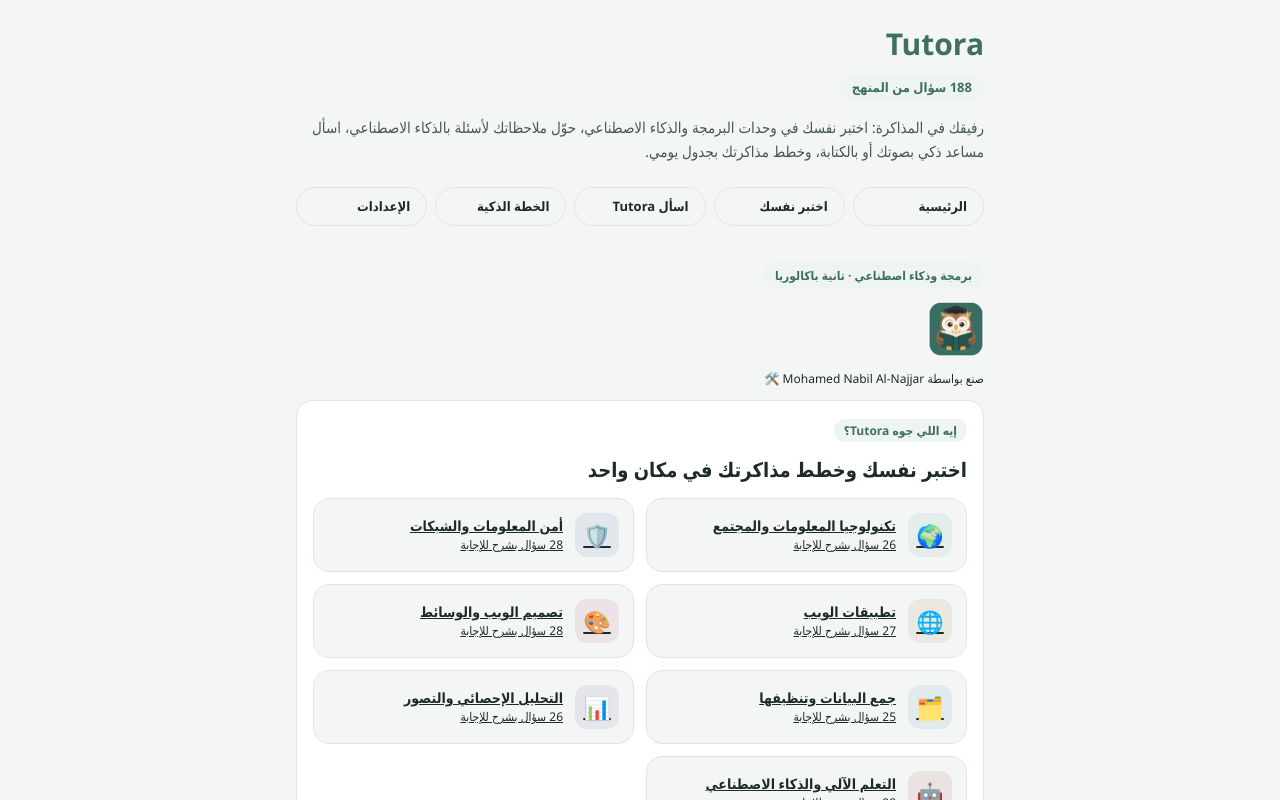
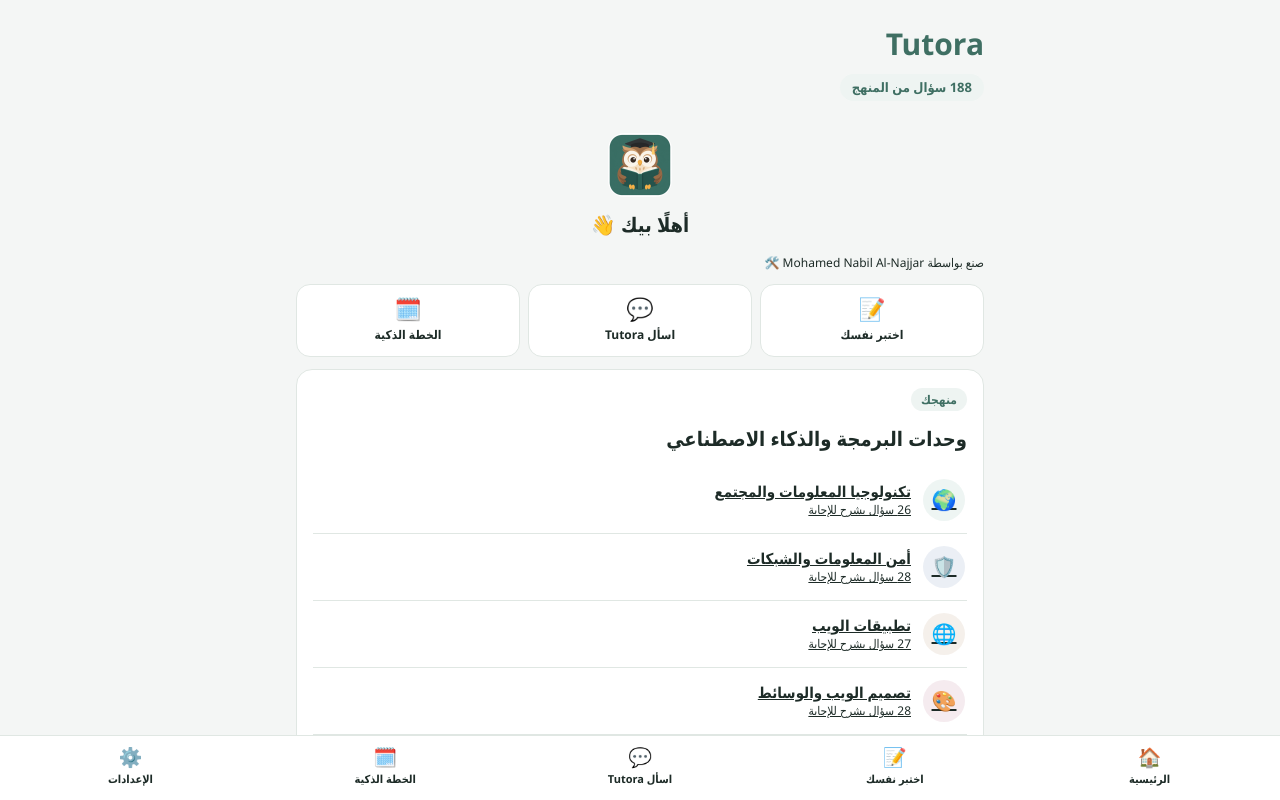
Before and after one commit to mohamednabil-alnajjar/tutora, a React (Vite) app: page / in a window 1280 px wide. Shown: the top 800 px of the page. Built offline with nearby package versions, Linux system fonts and the light colour scheme.

Commit message:
App-style redesign: bottom tab bar, icon shortcuts, clean home, roadmap in settings

```diff
--- a/public/sw.js
+++ b/public/sw.js
@@ -1,6 +1,6 @@
 /* ذاكرلي service worker: cache-first app shell; AI API calls always go to the network. */
 
-const CACHE = 'zakarely-v1';
+const CACHE = 'tutora-v6';
 const SHELL = ['./', './index.html', './manifest.webmanifest', './icon-192.png', './icon-512.png'];
 
 self.addEventListener('install', (event) => {
--- a/src/App.tsx
+++ b/src/App.tsx
@@ -5,7 +5,7 @@ import {
 } from './kit';
 import { units, totalQuestions } from './data/index';
 import type { Unit } from './data/types';
-import { askZekrly, createRecognizer, generateQuestions, playChime, speak, stopSpeaking, ttsSupported } from './ai';
+import { askZekrly, createRecognizer, generateQuestions, generateTopicQuestions, playChime, speak, stopSpeaking, ttsSupported } from './ai';
 import logoUrl from './photos/logo.png';
 
 /* ---------- shared helpers ---------- */
@@ -84,6 +84,8 @@ function streakLabel(n: number): string {
 
 /* ---------- home ---------- */
 
+export const ROADMAP_TEXT = "عندك بنك أسئلة متبني من منهجك (الوحدات السبع كاملة)، وتقدر تحوّل أي ملاحظات لأسئلة من صفحة \"اختبر نفسك\"، وتسأل مساعد ذكي من \"اسأل Tutora\". وجاي بعد كده: بنك أسئلة امتحانات من المدرسين، أدوات للمدرسين (مخططات دروس وامتحانات)، شغل أوفلاين كامل، تسجيل دخول سهل، تصوير أي شرح أو صفحة وتحويلها لأسئلة وملخص، تسجيل المحاضرة وتفريغها نص مع امتحان منها، وضع \"اشرحلي الدرس من الأول\" لو مش فاهم حاجة، مساعد يفهم صور وصوت وملفات، ملخصات صوتية، غرف مذاكرة لايف بتحدي بين الأصحاب، وترتيب أسبوعي بينكم، قسم إعدادات فيه وضع ليلي وتحكم في الصوت، وتوليد ملفات ومشاريع كاملة بالذكاء الاصطناعي زي الأدوات الاحترافية، قاموس إنجليزي-عربي يشتغل بدون نت، تلخيص المنهج ومراجعة شاملة للم لمّه كله، تدريب على أسئلة الوزارة، مدرس صوتي بيتكلم مصري، تصوير أي سؤال بالكاميرا وحله خطوة بخطوة، شخصية بتكبر مع تقدمك وبتتعمل من صورتك، محاكاة يوم الامتحان الحقيقي، فلاش كاردز من أي درس، باتل لايف مع أصحابك، شرح بالرسم على سبورة، توليد صور تعليمية، خزنة مشفرة لكلمات السر، ذاكرة كاملة ماتنساش أي تفصيلة، تقرير أسبوعي بتقدمك، صور إنجازات تشاركها، اختبار تحديد مستوى، نسخ احتياطي لبياناتك، تطبيق أندرويد حقيقي (APK) وعلى متجر بلاي، لوحة تحكم ليك انت تدير بيها التطبيق، نموذج دعم فني وشكاوى، صفحة سياسة خصوصية كاملة، إشعارات بتنبهك بالمذاكرة، واجهة بكل اللغات، وبحث في الويب عن أي حاجة — وأي ميزات جماعية هتبقى خصوصية أولًا: اسم مستعار اختياري، إمكانية مجموعات للبنات بس، ومفيش تواصل خاص غير بموافقة الطرفين.";
+
 function Home() {
     const [scores] = useScores();
     const [streakData] = useStreak();
@@ -91,11 +93,16 @@ function Home() {
     const attempted = units.filter(u => scores[u.id]).length;
     return <>
         <div className="zak-hero">
-            <span className="zak-hero-badge">برمجة وذكاء اصطناعي · تانية باكالوريا</span>
             <img src={logoUrl} alt="لوجو Tutora" className="zak-home-logo" />
+            <span className="zak-hero-hi">أهلًا بيك 👋</span>
             <span className="zak-maker">صنع بواسطة <bdi>Mohamed Nabil Al-Najjar</bdi> 🛠️</span>
             {streakN > 0 && <span className="zak-streak">🔥 سلسلة مذاكرتك: {streakLabel(streakN)} متتالية</span>}
-            <Group label="إيه اللي جوه Tutora؟" heading="اختبر نفسك وخطط مذاكرتك في مكان واحد">
+            <div className="zak-actions">
+                <Link to="/quiz" className="zak-action"><span className="zak-action-ic">📝</span><span>اختبر نفسك</span></Link>
+                <Link to="/ask" className="zak-action"><span className="zak-action-ic">💬</span><span>اسأل Tutora</span></Link>
+                <Link to="/planner" className="zak-action"><span className="zak-action-ic">🗓️</span><span>الخطة الذكية</span></Link>
+            </div>
+            <Group label="منهجك" heading="وحدات البرمجة والذكاء الاصطناعي">
                 <div className="zak-grid">
                     {units.map(u => {
                         const s = scores[u.id];
@@ -110,20 +117,6 @@ function Home() {
                     })}
                 </div>
             </Group>
-            <Group label="خطط مذاكرتك" heading="الخطة الذكية">
-                <div className="zak-grid">
-                    <Link to="/planner" className="zak-unit-card">
-                        <span className="zak-unit-icon" style={{ background: '#73a89a1f' }}>🗓️</span>
-                        <span className="zak-unit-body">
-                            <span className="zak-unit-name">خطة المذاكرة اليومية</span>
-                            <span className="zak-unit-meta">دخل موادك ومواعيد امتحاناتك، وTutora يقسمهوملك على الأيام بمراجعة متباعدة</span>
-                        </span>
-                    </Link>
-                </div>
-            </Group>
-            <Callout title="الأسئلة جاهزة من المنهج + توليد بالذكاء الاصطناعي" tone="note">
-                عندك بنك أسئلة متبني من منهجك (الوحدات السبع كاملة)، وتقدر تحوّل أي ملاحظات لأسئلة من صفحة "اختبر نفسك"، وتسأل مساعد ذكي من "اسأل Tutora". وجاي بعد كده: بنك أسئلة امتحانات من المدرسين، أدوات للمدرسين (مخططات دروس وامتحانات)، شغل أوفلاين كامل، تسجيل دخول سهل، تصوير أي شرح أو صفحة وتحويلها لأسئلة وملخص، تسجيل المحاضرة وتفريغها نص مع امتحان منها، وضع "اشرحلي الدرس من الأول" لو مش فاهم حاجة، مساعد يفهم صور وصوت وملفات، ملخصات صوتية، غرف مذاكرة لايف بتحدي بين الأصحاب، وترتيب أسبوعي بينكم، قسم إعدادات فيه وضع ليلي وتحكم في الصوت، وتوليد ملفات ومشاريع كاملة بالذكاء الاصطناعي زي الأدوات الاحترافية — وأي ميزات جماعية هتبقى خصوصية أولًا: اسم مستعار اختياري، إمكانية مجموعات للبنات بس، ومفيش تواصل خاص غير بموافقة الطرفين.
-            </Callout>
             <Caption>{attempted === 0 ? 'لسه مجربتش أي اختبار. ابدأ بأي وحدة.' : `جربت ${attempted} من 7 وحدات لحد دلوقتي.`}</Caption>
         </div>
     </>;
@@ -299,6 +292,62 @@ function AIGen({ onStart }: { onStart: (u: Unit) => void }) {
     </Group>;
 }
 
+
+/* ---------- أسئلة في أي مادة ---------- */
+
+function TopicGen({ onStart }: { onStart: (u: Unit) => void }) {
+    const [topic, setTopic] = useState('');
+    const [count, setCount] = useState<'5' | '10'>('5');
+    const [busy, setBusy] = useState(false);
+    const [error, setError] = useState('');
+
+    const canGenerate = topic.trim().length >= 3 && !busy;
+
+    const generate = async () => {
+        if (!canGenerate) return;
+        setBusy(true);
+        setError('');
+        try {
+            const questions = await generateTopicQuestions(topic.trim(), Number(count));
+            onStart({
+                id: `topic-${Date.now()}`,
+                title: topic.trim(),
+                short: 'أي مادة 🌍',
+                icon: '🌍',
+                color: '#3f6f63',
+                questions,
+            });
+            setTopic('');
+        } catch {
+            setError('مقدرناش نولد الأسئلة دلوقتي. ممكن الخدمة تكون زحمة، جرب تاني بعد شوية.');
+        } finally {
+            setBusy(false);
+        }
+    };
+
+    return <Group label="بلا حدود 🌍" heading="أسئلة في أي مادة أو موضوع">
+        <div className="zak-form">
+            <TextField
+                label="المادة أو الموضوع"
+                value={topic}
+                onChange={setTopic}
+                placeholder="مثال: نحو - المفعول به، فيزياء - التيار الكهربي، تاريخ مصر الحديث..."
+            />
+            <ChoiceRow
+                label="عدد الأسئلة"
+                options={[{ value: '5', label: '5 أسئلة' }, { value: '10', label: '10 أسئلة' }]}
+                value={count}
+                onChange={(v: string) => setCount(v as '5' | '10')}
+            />
+            <FileButton onClick={generate} disabled={!canGenerate}>
+                {busy ? 'بنكتب أسئلتك… ممكن تاخد دقيقة ⏳' : 'ولد الأسئلة 🌍'}
+            </FileButton>
+            {error !== '' && <Caption>{error}</Caption>}
+            <Caption>الذكاء الاصطناعي بيكتب أسئلة جديدة كل مرة في أي مادة تطلبها، من غير حد أقصى. راجع الإجابات مع كتبك، ممكن يغلط أحيانًا.</Caption>
+        </div>
+    </Group>;
+}
+
 /* ---------- AI voice assistant ---------- */
 
 interface ChatMsg { role: 'user' | 'assistant'; text: string }
@@ -386,6 +435,7 @@ function Ask() {
 function Quiz() {
     const [selected, setSelected] = useState<Unit | null>(null);
     if (!selected) return <>
+        <TopicGen onStart={setSelected} />
         <AIGen onStart={setSelected} />
         <QuizHub onStart={setSelected} />
     </>;
@@ -543,10 +593,23 @@ function Planner() {
 function Settings() {
     const [muted, setMuted] = useLocalState<boolean>('zakarely.mute.v1', false);
     const [theme, setTheme] = useLocalState<string>('zakarely.theme.v1', 'light');
+    const [mic, setMic] = useState('...');
     useEffect(() => {
         document.documentElement.dataset.theme = theme;
     }, [theme]);
-    return <Group label="الإعدادات" heading="تحكم في Tutora">
+    useEffect(() => {
+        try {
+            const nav = navigator as unknown as { permissions?: { query: (d: { name: string }) => Promise<{ state: string }> } };
+            if (!nav.permissions) { setMic('هيتطلب إذنك أول ما تستخدمه'); return; }
+            nav.permissions.query({ name: 'microphone' })
+                .then(r => setMic(r.state === 'granted' ? 'متاح ✓' : r.state === 'denied' ? 'مرفوض — تقدر تسمح بيه من إعدادات المتصفح' : 'هيتطلب إذنك أول ما تستخدمه'))
+                .catch(() => setMic('هيتطلب إذنك أول ما تستخدمه'));
+        } catch {
+            setMic('هيتطلب إذنك أول ما تستخدمه');
+        }
+    }, []);
+    return <>
+        <Group label="الإعدادات" heading="تحكم في Tutora">
             <ChoiceRow
                 label="المظهر"
                 options={[{ value: 'light', label: '☀️ فاتح' }, { value: 'dark', label: '🌙 ليلي' }]}
@@ -559,19 +622,28 @@ function Settings() {
                 value={muted ? 'off' : 'on'}
                 onChange={(v: string) => setMuted(v === 'off')}
             />
-        <Caption>الإشعارات: لسه جاية في تحديث قريب، هتفكرك بمواعيد المذاكرة والمراجعات.</Caption>
-        <Callout title="الحساب" tone="note">
-            بياناتك (نتايجك وجدولك وإعداداتك) متخزنة على جهازك بس، مفيش حسابات ولا تسجيل دخول لسه.
+        </Group>
+        <Group label="الصلاحيات والخصوصية" heading="بياناتك ملكك">
+            <Callout title="الصلاحيات" tone="note">
+                المايكروفون: {mic}. أي صلاحية تقدر تلغيها في أي وقت من إعدادات المتصفح، وانت المتحكم دايمًا.
             </Callout>
+            <Callout title="الخصوصية أولًا" tone="note">
+                كل بياناتك (نتايجك وجدولك وإعداداتك) متخزنة على جهازك بس، مفيش حسابات ولا تتبع ولا بيع بيانات. نص سؤالك أو ملاحظاتك بس هو اللي بيتبعت لخدمة الذكاء الاصطناعي وقت الاستخدام عشان الرد.
+            </Callout>
+            <details className="zak-roadmap">
+                <summary>🗺️ خارطة الطريق: كل اللي جاي في Tutora</summary>
+                <Caption>{ROADMAP_TEXT}</Caption>
+            </details>
             <Caption>Tutora — من تطوير محمد نبيل النجار (Mohamed Nabil Al-Najjar)</Caption>
-    </Group>;
+        </Group>
+    </>;
 }
 
 function Splash() {
     const [show, setShow] = useState(true);
     const [muted, setMuted] = useLocalState<boolean>('zakarely.mute.v1', false);
     useEffect(() => {
-        if (!muted) { try { playChime(); } catch { /* متصفح قديم بلا صوت */ } }
+        if (!muted) playChime();
         const t = setTimeout(() => setShow(false), 2400);
         return () => clearTimeout(t);
     }, []);
@@ -600,14 +672,13 @@ export function App() {
         <Header
             title="Tutora"
             fact={`${totalQuestions} سؤال من المنهج`}
-            intro="رفيقك في المذاكرة: اختبر نفسك في وحدات البرمجة والذكاء الاصطناعي، حوّل ملاحظاتك لأسئلة بالذكاء الاصطناعي، اسأل مساعد ذكي بصوتك أو بالكتابة، وخطط مذاكرتك بجدول يومي."
         />
         <nav className="zak-nav" aria-label="أقسام Tutora">
-            <NavLink to="/" end>الرئيسية</NavLink>
-            <NavLink to="/quiz">اختبر نفسك</NavLink>
-            <NavLink to="/ask">اسأل Tutora</NavLink>
-            <NavLink to="/planner">الخطة الذكية</NavLink>
-            <NavLink to="/settings">الإعدادات</NavLink>
+            <NavLink to="/" end><span className="zak-tab-ic">🏠</span><span>الرئيسية</span></NavLink>
+            <NavLink to="/quiz"><span className="zak-tab-ic">📝</span><span>اختبر نفسك</span></NavLink>
+            <NavLink to="/ask"><span className="zak-tab-ic">💬</span><span>اسأل Tutora</span></NavLink>
+            <NavLink to="/planner"><span className="zak-tab-ic">🗓️</span><span>الخطة الذكية</span></NavLink>
+            <NavLink to="/settings"><span className="zak-tab-ic">⚙️</span><span>الإعدادات</span></NavLink>
         </nav>
         <Routes>
             <Route path="/" element={<Home />} />
--- a/src/style.css
+++ b/src/style.css
@@ -644,3 +644,161 @@
     font-size: 18px;
     cursor: pointer;
 }
+
+/* شريط أقسام سفلي ثابت زي واتساب: أيقونة + اسم لكل قسم */
+
+body {
+    padding-bottom: 84px;
+}
+
+.zak-nav {
+    position: fixed;
+    right: 0;
+    left: 0;
+    bottom: 0;
+    z-index: 60;
+    margin: 0;
+    padding: 6px 4px calc(6px + env(safe-area-inset-bottom, 0px));
+    background: var(--ds-raised);
+    border-top: 1px solid var(--ds-hairline);
+    display: flex;
+    flex-wrap: nowrap;
+    gap: 2px;
+}
+
+.zak-nav a {
+    flex: 1;
+    flex-direction: column;
+    justify-content: center;
+    gap: 3px;
+    padding: 6px 2px;
+    border: none;
+    border-radius: 10px;
+    background: transparent;
+    font-size: 11px;
+    text-align: center;
+}
+
+.zak-nav a .zak-tab-ic {
+    font-size: 19px;
+    line-height: 1;
+}
+
+.zak-nav a.active {
+    background: transparent;
+    color: var(--ds-teal);
+}
+
+/* شكل تطبيق حقيقي: صفوف قوائم زي واتساب + اختصارات */
+
+.zak-hero {
+    align-items: stretch;
+    text-align: right;
+    gap: 12px;
+    border: none;
+    background: transparent;
+    padding: 4px 0 0;
+}
+
+.zak-home-logo {
+    width: 64px;
+    height: 64px;
+    align-self: center;
+}
+
+.zak-hero-hi {
+    font-size: 20px;
+    font-weight: 800;
+    text-align: center;
+}
+
+.zak-actions {
+    display: flex;
+    gap: 8px;
+}
+
+.zak-action {
+    flex: 1;
+    display: flex;
+    flex-direction: column;
+    align-items: center;
+    gap: 6px;
+    padding: 12px 4px;
+    border: 1px solid var(--ds-hairline);
+    border-radius: 14px;
+    background: var(--ds-raised);
+    color: var(--ds-ink);
+    font-size: 12px;
+    font-weight: 700;
+    text-decoration: none;
+}
+
+.zak-action-ic {
+    font-size: 22px;
+    line-height: 1;
+}
+
+.zak-grid {
+    display: flex;
+    flex-direction: column;
+    gap: 0;
+}
+
+.zak-unit-card {
+    border: none;
+    border-bottom: 1px solid var(--ds-hairline);
+    border-radius: 0;
+    background: transparent;
+    padding: 12px 2px;
+}
+
+.zak-unit-card:last-child {
+    border-bottom: none;
+}
+
+.zak-unit-icon {
+    width: 42px;
+    height: 42px;
+    border-radius: 50%;
+    font-size: 20px;
+}
+
+.zak-unit-name {
+    font-size: 15px;
+}
+
+.zak-unit-meta {
+    font-size: 12px;
+}
+
+.zak-roadmap {
+    border: 1px solid var(--ds-hairline);
+    border-radius: 14px;
+    background: var(--ds-raised);
+    padding: 10px 12px;
+}
+
+.zak-roadmap summary {
+    cursor: pointer;
+    font-size: 14px;
+    font-weight: 700;
+    color: var(--ds-teal);
+    list-style: none;
+}
+
+.zak-roadmap summary::-webkit-details-marker {
+    display: none;
+}
+
+.zak-roadmap summary::after {
+    content: ' ▾';
+}
+
+.zak-roadmap[open] summary::after {
+    content: ' ▴';
+}
+
+.zak-roadmap .k-callout,
+.zak-roadmap .ds-callout {
+    margin-top: 10px;
+}
```
Also changed, not shown: src/ai.ts (+23 -7 lines), 1 other file (tests, documents, lock files or other folders). Lines whose indentation alone changed are shown as unchanged.
